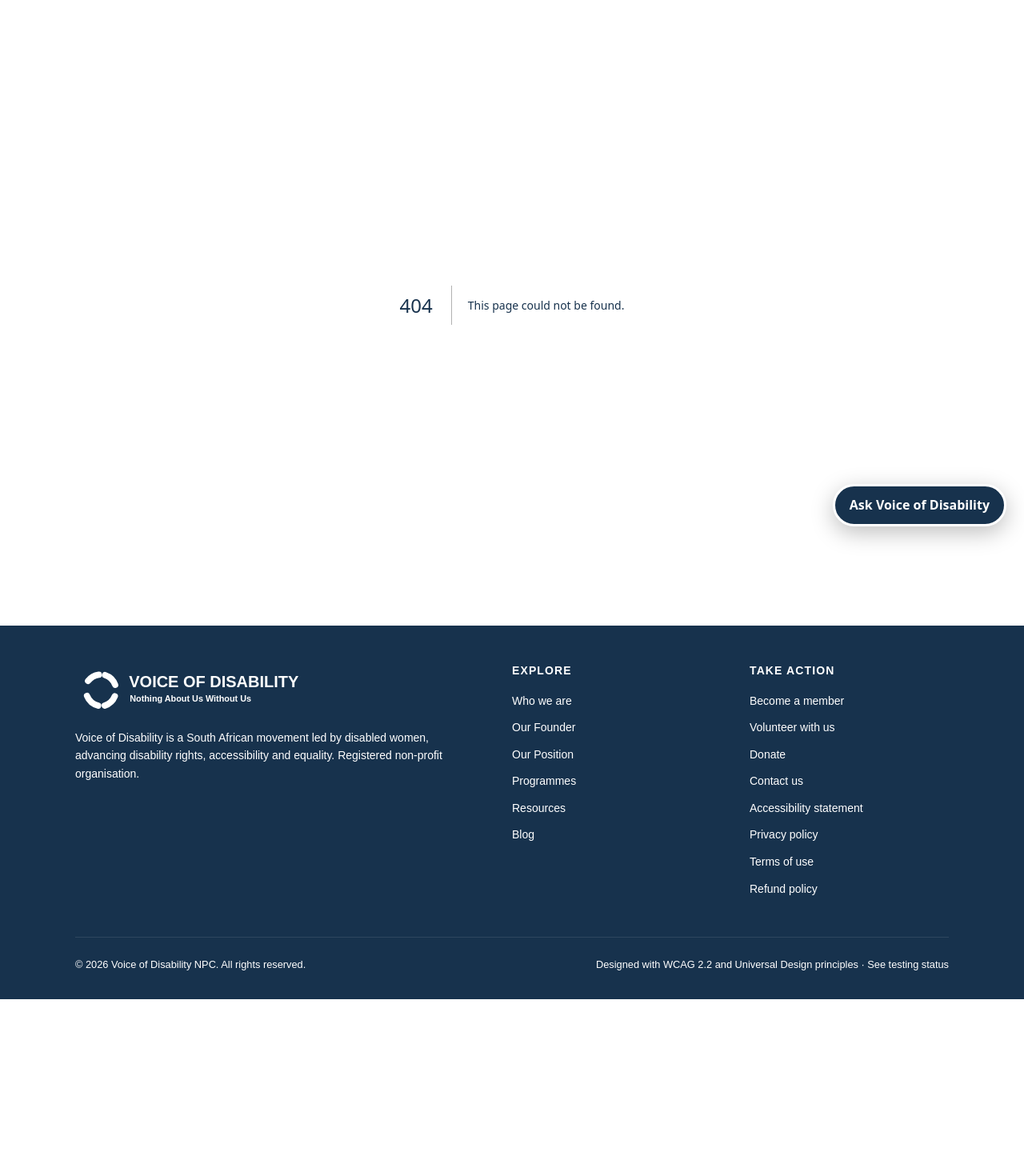
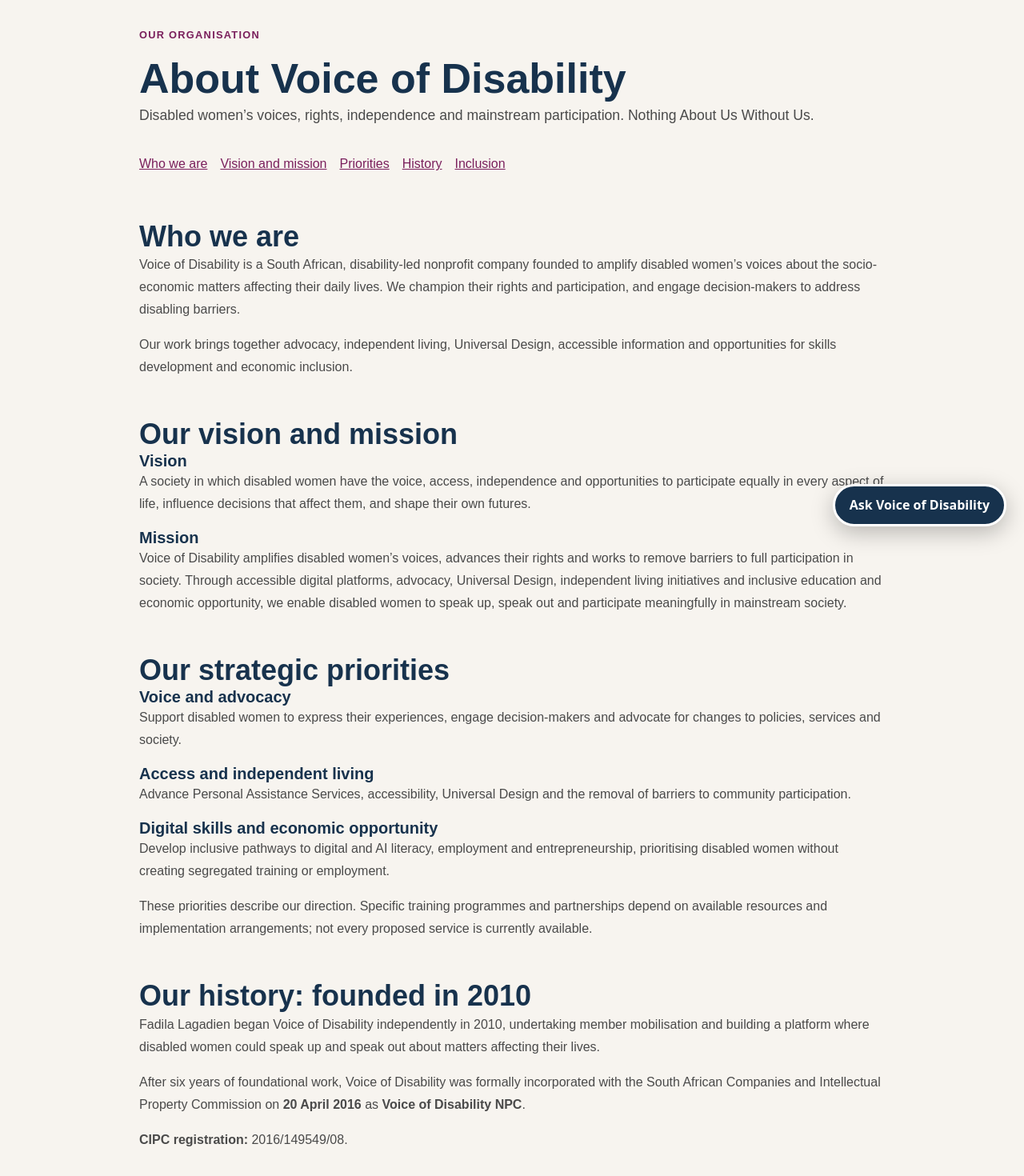
Before and after one commit to laggiesfl/voice-of-disability, a Next.js app: page /about in a window 1280 px wide. Before the commit this address had no page. Shown: the part 120-1590 px from the top of the page at 80% size. Before the commit the page ends 1369 px from the top, so only its background shows below. Built offline with nearby package versions, Linux system fonts and the light colour scheme.

Commit message:
Add accessible Next.js route for app/about/page.tsx

```diff
--- /dev/null
+++ b/app/about/page.tsx
@@ -0,0 +1,56 @@
+import Link from 'next/link';
+import type { Metadata } from 'next';
+
+export const metadata: Metadata = {
+  title: 'About Voice of Disability',
+  description: 'Our history, vision, mission, disability-led advocacy, independent living and inclusive economic opportunities.',
+};
+
+export default function AboutPage() {
+  return (
+    <article className="container" style={{maxWidth: 980, paddingBlock: '3rem'}}>
+      <p className="section-label">Our organisation</p>
+      <h1>About Voice of Disability</h1>
+      <p className="hero-desc">Disabled women’s voices, rights, independence and mainstream participation. Nothing About Us Without Us.</p>
+      <nav aria-label="On this page" style={{display:'flex', flexWrap:'wrap', gap:'1rem', marginBlock:'2rem'}}>
+        <a href="#who">Who we are</a><a href="#vision">Vision and mission</a><a href="#priorities">Priorities</a><a href="#history">History</a><a href="#inclusion">Inclusion</a>
+      </nav>
+      <section id="who" aria-labelledby="who-h" style={{paddingBlock:'1.5rem'}}>
+        <h2 id="who-h">Who we are</h2>
+        <p>Voice of Disability is a South African, disability-led nonprofit company founded to amplify disabled women’s voices about the socio-economic matters affecting their daily lives. We champion their rights and participation, and engage decision-makers to address disabling barriers.</p>
+        <p>Our work brings together advocacy, independent living, Universal Design, accessible information and opportunities for skills development and economic inclusion.</p>
+      </section>
+      <section id="vision" aria-labelledby="vision-h" style={{paddingBlock:'1.5rem'}}>
+        <h2 id="vision-h">Our vision and mission</h2>
+        <h3>Vision</h3>
+        <p>A society in which disabled women have the voice, access, independence and opportunities to participate equally in every aspect of life, influence decisions that affect them, and shape their own futures.</p>
+        <h3>Mission</h3>
+        <p>Voice of Disability amplifies disabled women’s voices, advances their rights and works to remove barriers to full participation in society. Through accessible digital platforms, advocacy, Universal Design, independent living initiatives and inclusive education and economic opportunity, we enable disabled women to speak up, speak out and participate meaningfully in mainstream society.</p>
+      </section>
+      <section id="priorities" aria-labelledby="priorities-h" style={{paddingBlock:'1.5rem'}}>
+        <h2 id="priorities-h">Our strategic priorities</h2>
+        <h3>Voice and advocacy</h3>
+        <p>Support disabled women to express their experiences, engage decision-makers and advocate for changes to policies, services and society.</p>
+        <h3>Access and independent living</h3>
+        <p>Advance Personal Assistance Services, accessibility, Universal Design and the removal of barriers to community participation.</p>
+        <h3>Digital skills and economic opportunity</h3>
+        <p>Develop inclusive pathways to digital and AI literacy, employment and entrepreneurship, prioritising disabled women without creating segregated training or employment.</p>
+        <p>These priorities describe our direction. Specific training programmes and partnerships depend on available resources and implementation arrangements; not every proposed service is currently available.</p>
+      </section>
+      <section id="history" aria-labelledby="history-h" style={{paddingBlock:'1.5rem'}}>
+        <h2 id="history-h">Our history: founded in 2010</h2>
+        <p>Fadila Lagadien began Voice of Disability independently in 2010, undertaking member mobilisation and building a platform where disabled women could speak up and speak out about matters affecting their lives.</p>
+        <p>After six years of foundational work, Voice of Disability was formally incorporated with the South African Companies and Intellectual Property Commission on <strong>20 April 2016</strong> as <strong>Voice of Disability NPC</strong>.</p>
+        <p><strong>CIPC registration:</strong> 2016/149549/08.</p>
+      </section>
+      <section id="inclusion" aria-labelledby="inclusion-h" style={{paddingBlock:'1.5rem'}}>
+        <h2 id="inclusion-h">Mainstream inclusion, not segregation</h2>
+        <p>We prioritise disabled women and welcome inclusive participation by the broader community. We do not seek to create sheltered workshops, segregated training or sheltered employment as substitutes for mainstream opportunities.</p>
+        <p>Our approach is grounded in the UN Convention on the Rights of Persons with Disabilities, including the rights of disabled women, accessibility, independent living, freedom of expression and education.</p>
+        <h2>Why awareness must lead to action</h2>
+        <p>Our founder’s MBA research examined employment barriers and identified ignorance, perceptions of disability and commitment to change as critical issues. That research informs our thinking about inclusion and accountability.</p>
+        <p><Link href="/research-foundations">Read our research foundations and proposed training framework</Link>.</p>
+      </section>
+    </article>
+  );
+}
```
